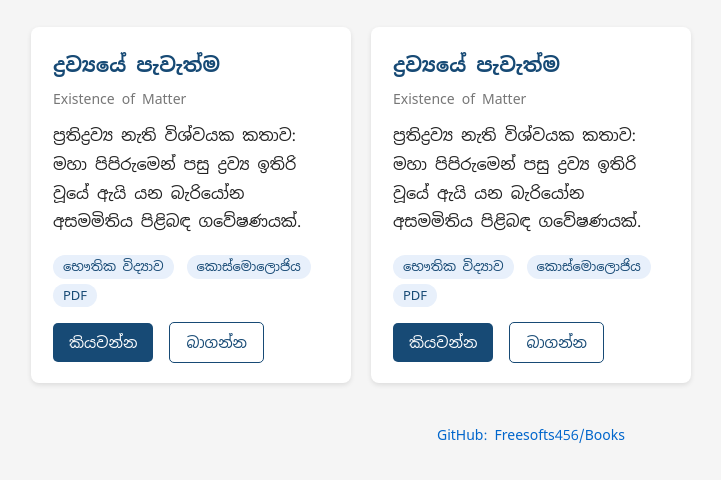
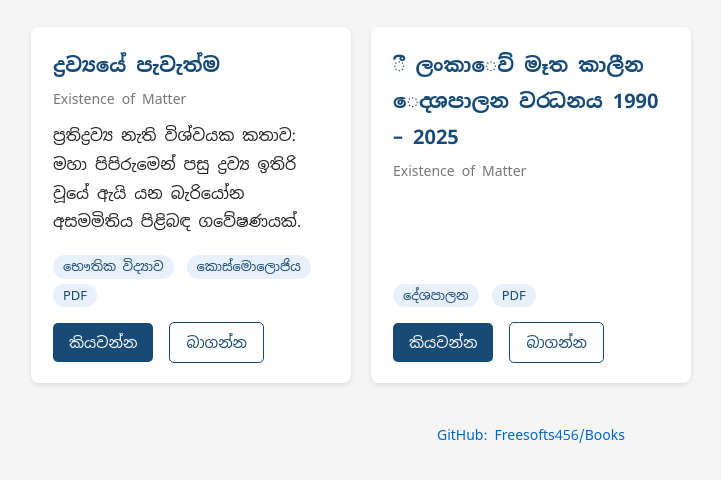
Before and after one commit to Freesofts456/Books, a plain HTML site: page index.html in a window 1280 px wide. Shown: the part 166-646 px from the top of the page, without its empty margins (109-830 px from the left). Drawn offline with Linux system fonts and the light colour scheme.

Commit message:
Update index.html

```diff
--- a/index.html
+++ b/index.html
@@ -150,15 +150,11 @@
 
         <!-- BOOK 1: EXISTENCE OF MATTER -->
     <div class="book">
-        <h2>ද්‍රව්‍යයේ පැවැත්ම</h2>
+        <h2>ී ලංකාෙව‍් මෑත කාලීන ෙද‍්ශපාලන වර‍්ධනය 1990 – 2025</h2>
         <p class="en">Existence of Matter</p>
-        <p>
-            ප්‍රතිද්‍රව්‍ය නැති විශ්වයක කතාව: මහා පිපිරුමෙන් පසු ද්‍රව්‍ය ඉතිරි වූයේ ඇයි
-            යන බැරියෝන අසමමිතිය පිළිබඳ ගවේෂණයක්.
-        </p>
+
         <div style="margin-bottom: 12px;">
-            <span class="tag">භෞතික විද්‍යාව</span>
-            <span class="tag">කොස්මොලොජිය</span>
+            <span class="tag">දේශපාලන</span>
             <span class="tag">PDF</span>
         </div>
         <div class="buttons">
```
